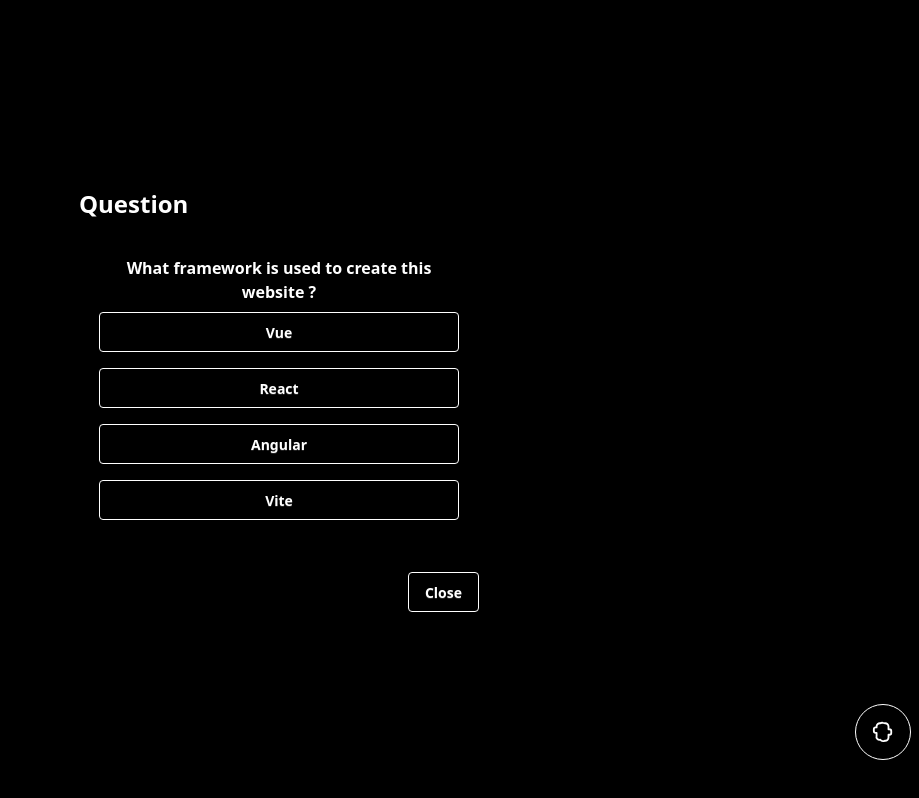
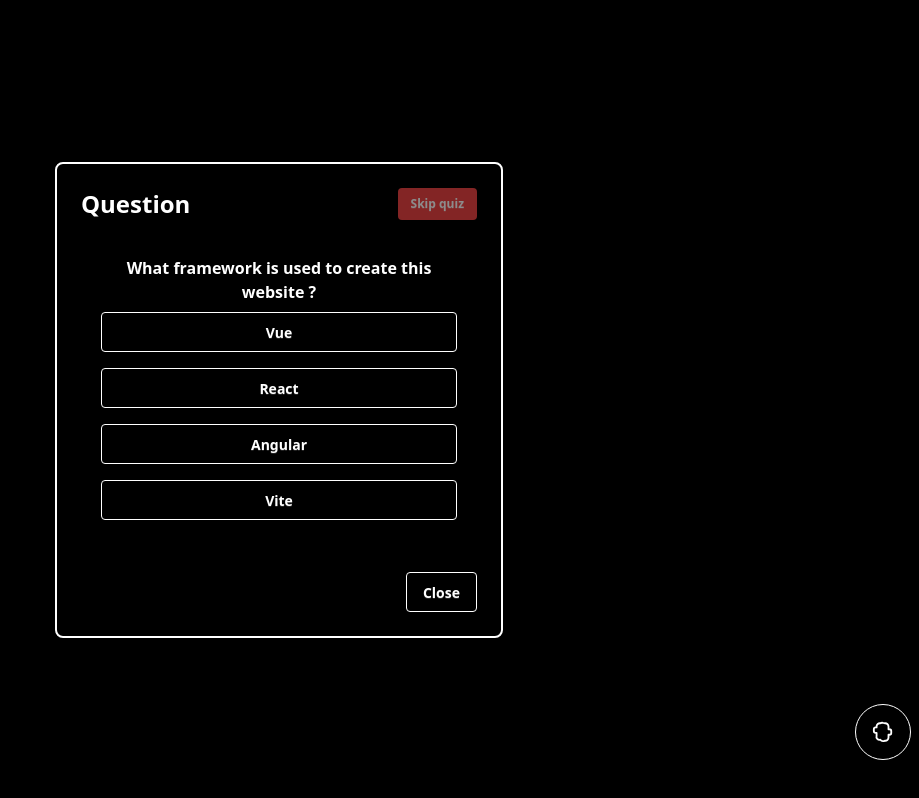
Before and after one commit to Shoukshai/Tristan_Favier, a Vue app: page / in a window 1280 px wide. Both pictures are taken after a click on the button "Open the QUIZ". Shown: the whole page, without its empty margins (361-1280 px from the left). Built offline with nearby package versions, Linux system fonts and the light colour scheme.

Commit message:
Added a "skip quiz" button if the quiz has arleady been done It's based on the local variable like the acces to the /contact page

```diff
--- a/src/components/QuizModal.vue
+++ b/src/components/QuizModal.vue
@@ -5,14 +5,22 @@
             class="modal modal-open fixed inset-0 flex justify-center bg-black bg-opacity-75 overflow-y-auto"
         >
             <div
-                class="relative z-[20] bg-black text-white p-6 rounded-lg shadow-lg w-[90%] max-w-md"
+                class="relative z-[20] bg-black text-white p-6 rounded-lg shadow-lg w-[90%] max-w-md border-2"
             >
-                <h2
-                    class="text-2xl font-bold mb-4"
-                    id="questionTitle"
-                >
-                    Question
-                </h2>
+                <div class="flex justify-between items-center mb-4">
+                    <h2 class="text-2xl font-bold">Question</h2>
+                    <button
+                        :disabled="!isQuizCompleted"
+                        class="btn btn-sm"
+                        :class="{
+                            'btn-error opacity-55 cursor-not-allowed': !isQuizCompleted,
+                            'bg-emerald-800 hover:bg-emerald-700': isQuizCompleted,
+                        }"
+                        @click="$emit('skip-quiz')"
+                    >
+                        Skip quiz
+                    </button>
+                </div>
 
                 <div
                     id="questionContainer"
@@ -28,12 +36,12 @@
                             class="btn btn-outline w-full my-2 hover:bg-emerald-800"
                             :class="{
                                 'btn-success':
-                                    selectedAnswer &&
-                                    option === question.correct,
+                                    selectedAnswer
+                                    && option === question.correct,
                                 'btn-error':
-                                    selectedAnswer &&
-                                    option === selectedAnswer &&
-                                    option !== question.correct,
+                                    selectedAnswer
+                                    && option === selectedAnswer
+                                    && option !== question.correct,
                             }"
                             @click="!selectedAnswer && $emit('select', option)"
                         >
@@ -62,10 +70,13 @@
 </template>
 
 <script setup>
-    defineProps({
+    defineEmits(['skip-quiz']);
+
+    const props = defineProps({
         question: Object,
         selectedAnswer: String,
         feedbackMessage: String,
+        isQuizCompleted: Boolean,
     });
 </script>
 
--- a/src/pages/HomePage.vue
+++ b/src/pages/HomePage.vue
@@ -22,8 +22,10 @@
             :question="activeQuizItem"
             :selectedAnswer="chosenAnswer"
             :feedbackMessage="answerFeedback"
+            :isQuizCompleted="isQuizCompleted"
             @close="closeQuizPanel"
             @select="handleAnswerSelect"
+            @skip-quiz="skipQuiz"
         />
 
         <transition name="blur">
@@ -89,6 +91,7 @@
     const isBruteforceOn = ref(false);
     const isBlockedNoticeOn = ref(false);
     const isCalculatorOn = ref(false);
+    const isQuizCompleted = ref(false)
 
     const route = useRoute();
     const router = useRouter();
@@ -165,7 +168,7 @@
         answerFeedback.value = '';
         isFeedbackVisible.value = false;
         isBlurOn.value = true;
-        localStorage.setItem('quizCompleted', 'false');
+        isQuizCompleted.value = localStorage.getItem('quizCompleted') === 'true';
     };
 
     const closeQuizPanel = () => {
@@ -245,6 +248,10 @@
     const goToPassion = () => {
         router.push('/passion');
     };
+
+    const skipQuiz = () => {
+        router.push('/contact');
+    };
 </script>
 
 <style scoped>
```
